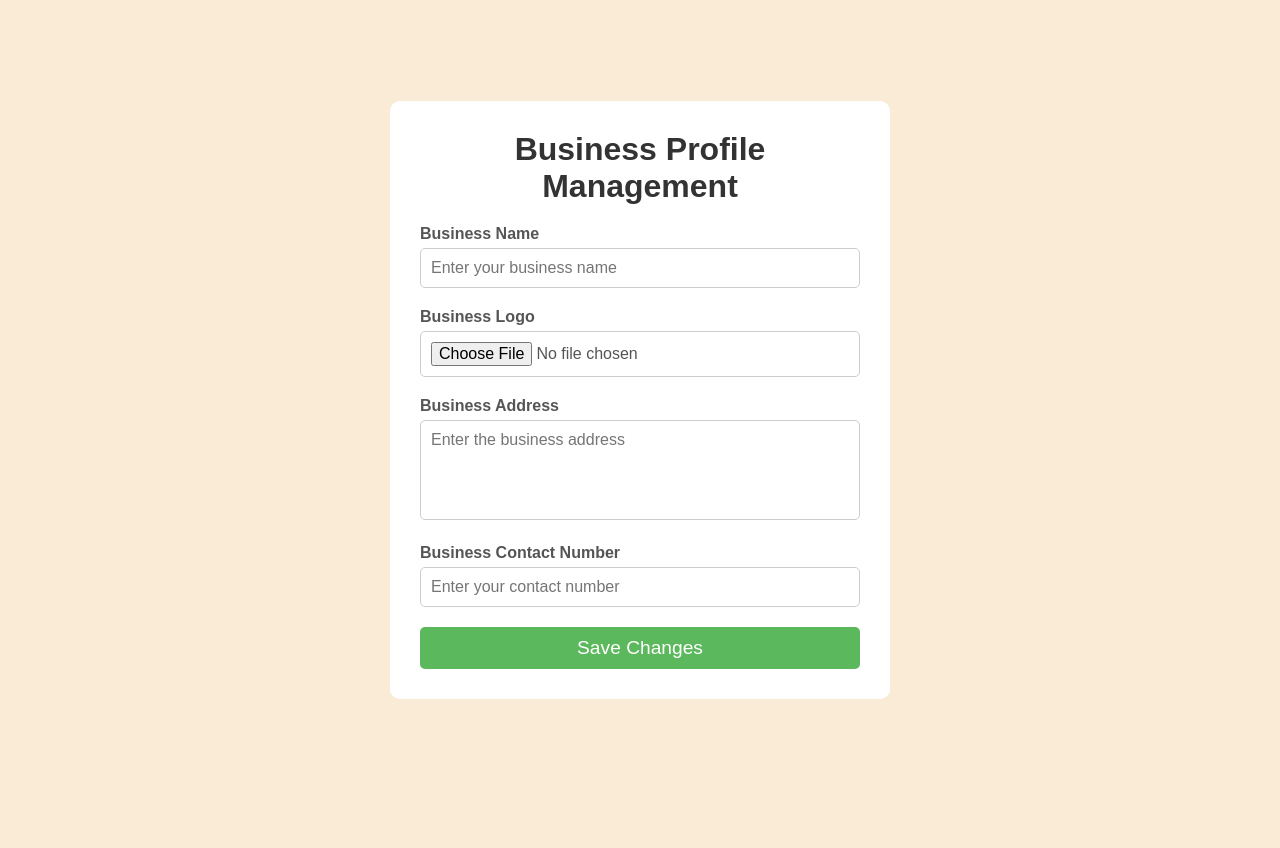
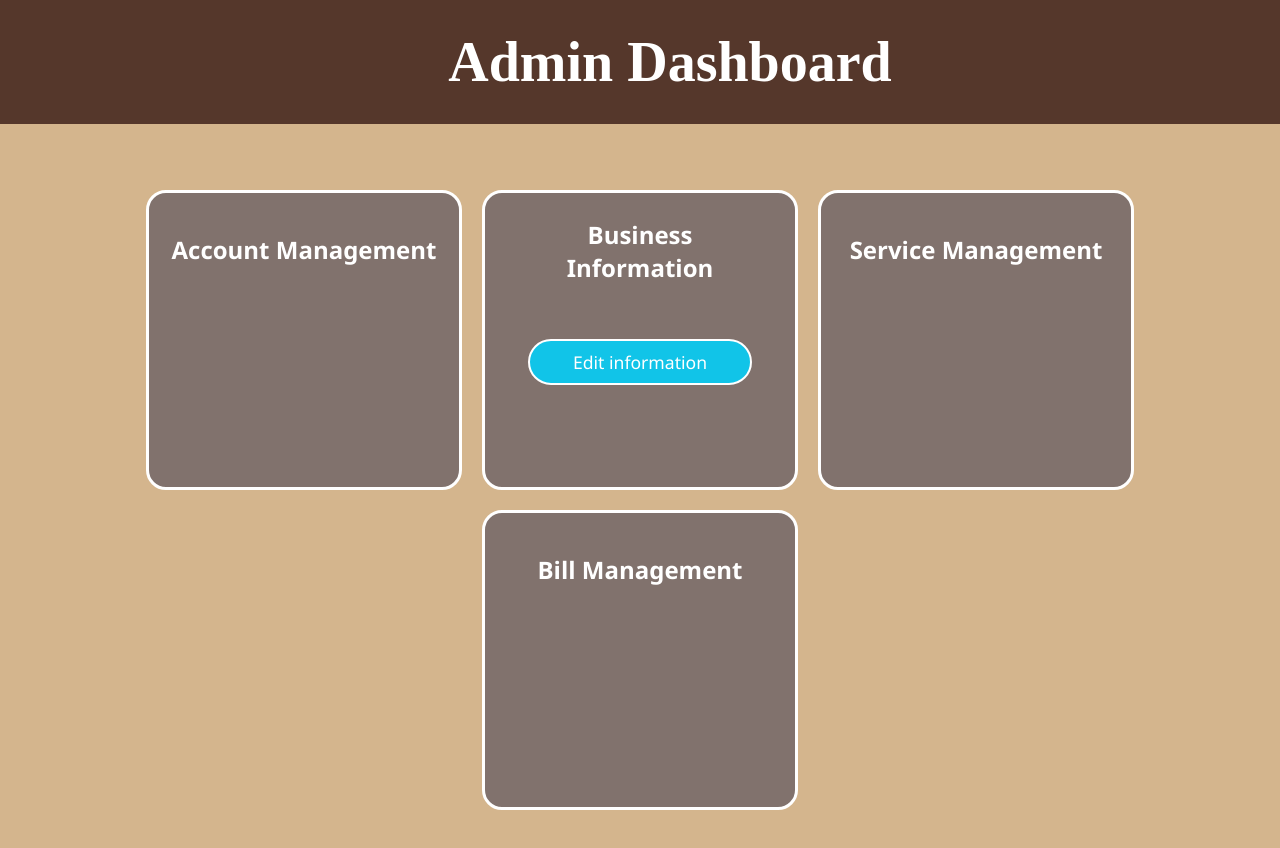
Before and after one commit to Mathieujaz/Company-Website-management-with-database, a plain HTML site: page AdminDash.html in a window 1280 px wide. Before the commit the page ends 800 px from the top, so only its background shows below. Drawn offline with Linux system fonts and the light colour scheme.

Commit message:
Admin javascript !

```diff
--- a/AdminDash.html
+++ b/AdminDash.html
@@ -1,161 +1,108 @@
 <!DOCTYPE html>
 <html lang="en">
+
 <head>
-    <meta charset="UTF-8" />
-    <meta name="viewport" content="width=device-width, initial-scale=1.0" />
-    <link rel="stylesheet" href="styles.css" />
-    <title>Business Profile Management</title>
+    <meta charset="UTF-8">
+    <title>Admin DashBoard</title>
 
     <style>
-      * {
-    margin: 0;
-    padding: 0;
-    box-sizing: border-box;
-    font-family: 'Arial', sans-serif;
-}
-
-
     body {
-    background-color: antiquewhite;
-    display: flex;
-    justify-content: center;
-    align-items: center;
+        background-color: rgb(212, 181, 141);
+        text-align: center;
+        margin-top: 100px;
         height: 100vh;
     }
 
-
-.profile-container {
-    background-color: #fff;
+    .header {
+        background-color: #55372b;
         padding: 30px;
-    border-radius: 10px;
         width: 100%;
-    max-width: 500px;
-    text-align: center;
+        position: fixed;
+        top: 0;
+        left: 0;
     }
 
-
-h1 {
-    font-size: 2em;
-    color: #333;
-    margin-bottom: 20px;
+    .dash {
+        font-size: 3.5em;
+        color: white;
+        margin: 0;
     }
 
-
-.box {
-    margin-bottom: 20px;
-    text-align: left;
+    .homepagedash {
+        padding-top: 90px;
+        display: flex;
+        flex-wrap: wrap;
+        justify-content: center;
+        gap: 20px;
     }
 
-.box label {
-    display: block;
-    margin-bottom: 5px;
-    font-weight: bold;
-    color: #555;
+    .section {
+        color: white;
+        background-color: #81726d;
+        width: 25%;
+        padding: 20px;
+        border-radius: 20px;
+        font-family: 'Segoe UI', Tahoma, Geneva, Verdana, sans-serif;
+        border: 3px solid #ffffff;
+        box-sizing: border-box;
+        height: 300px;
     }
 
-.box input, .box textarea {
-    width: 100%;
-    padding: 10px;
-    border: 1px solid #ccc;
-    border-radius: 5px;
-    font-size: 1em;
-    color: #555;
+    .section h2 {
+        margin-bottom: 50px;
     }
 
-.box textarea {
-    height: 100px;
-    resize: none;
+    #editbusiness{
+        padding-top: 5px;
+    }
+    #service-button {
+        background-color: rgb(17, 196, 232);
+        color: white;
+        margin: 5px;
+        padding: 9px 43px;
+        border-radius: 50px;
+        font-family: 'Segoe UI', Tahoma, Geneva, Verdana, sans-serif;
+        font-size: 1.1em;
+        font-weight: 500;
+        border: 2px solid #ffffff;
     }
 
-
-.button {
-    margin-top: 20px;
+        #service-button:hover {
+            background-color: rgb(13, 159, 188);
         }
-
-.save {
-    width: 100%;
-    padding: 10px;
-    background-color: #5cb85c;
-    border: none;
-    border-radius: 5px;
-    font-size: 1.2em;
-    color: white;
-    cursor: pointer;
-}
-
-.save:hover {
-    background-color: #4cae4c;
-}
+</style>
 
     </style>
 </head>
+
 <body>
 
-    <div class="profile-container">
-      <h1>Business Profile Management</h1>
+    <header class="header">
+        <h1 class="dash">Admin Dashboard</h1>
+    </header>
 
+    <div class="homepagedash">
+        <div class="section" id="management">
+            <h2>Account Management</h2>
 
-      <form
-        action="saveBusinessProfile.html"
-        method="post"
-        id="businessProfileForm"
-        enctype="multipart/form-data"
-      >
-
-        <div class="box">
-          <label for="business-name">Business Name</label>
-          <input
-            type="text"
-            id="business-name"
-            name="business-name"
-            placeholder="Enter your business name"
-            required
-          />
         </div>
 
-
-        <div class="box">
-          <label for="business-logo">Business Logo</label>
-          <input
-            type="file"
-            id="business-logo"
-            name="business-logo"
-            accept="image/*"
-            required
-          />
+        <div class="section" id="editbusiness">
+            <h2> Business <br> Information</h2>
+            <button onclick="window.location.href='EditBusinessInfo.html'" id="service-button">Edit information</button>
         </div>
 
+        <div class="section" id="services">
+            <h2>Service Management</h2>
 
-        <div class="box">
-          <label for="business-address">Business Address</label>
-          <textarea
-            id="business-address"
-            name="business-address"
-            placeholder="Enter the business address"
-            required
-          ></textarea>
         </div>
 
-
-        <div class="box">
-          <label for="business-contact">Business Contact Number</label>
-          <input
-            type="text"
-            id="business-contact"
-            name="business-contact"
-            placeholder="Enter your contact number"
-            required
-          />
+        <div class="section" id="bill">
+            <h2>Bill Management</h2>
+        </div>
     </div>
 
-
-        <div class="button">
-          <input type="submit" value="Save Changes" class="save" />
-        </div>
-      </form>
-    </div>
-
+    <script src="scripts.js"></script>
 </body>
 
-
 </html>
```
Also changed, not shown: AdminRegister.html (+14 -0 lines), BusinessHomePage.html (+6 -1 lines), EditBusinessInfo.html (added, +161 -0 lines). Lines whose indentation alone changed are shown as unchanged.
